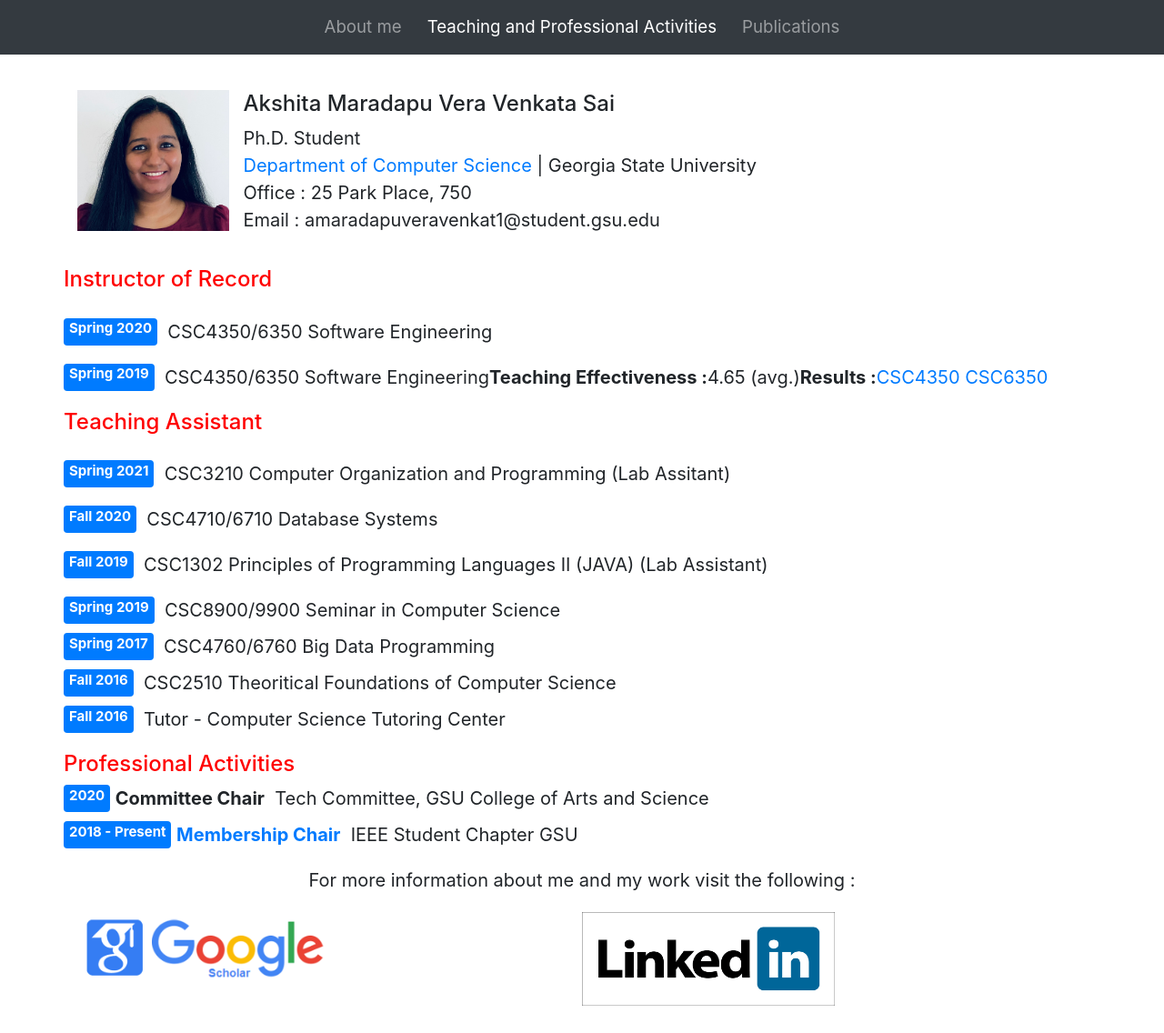
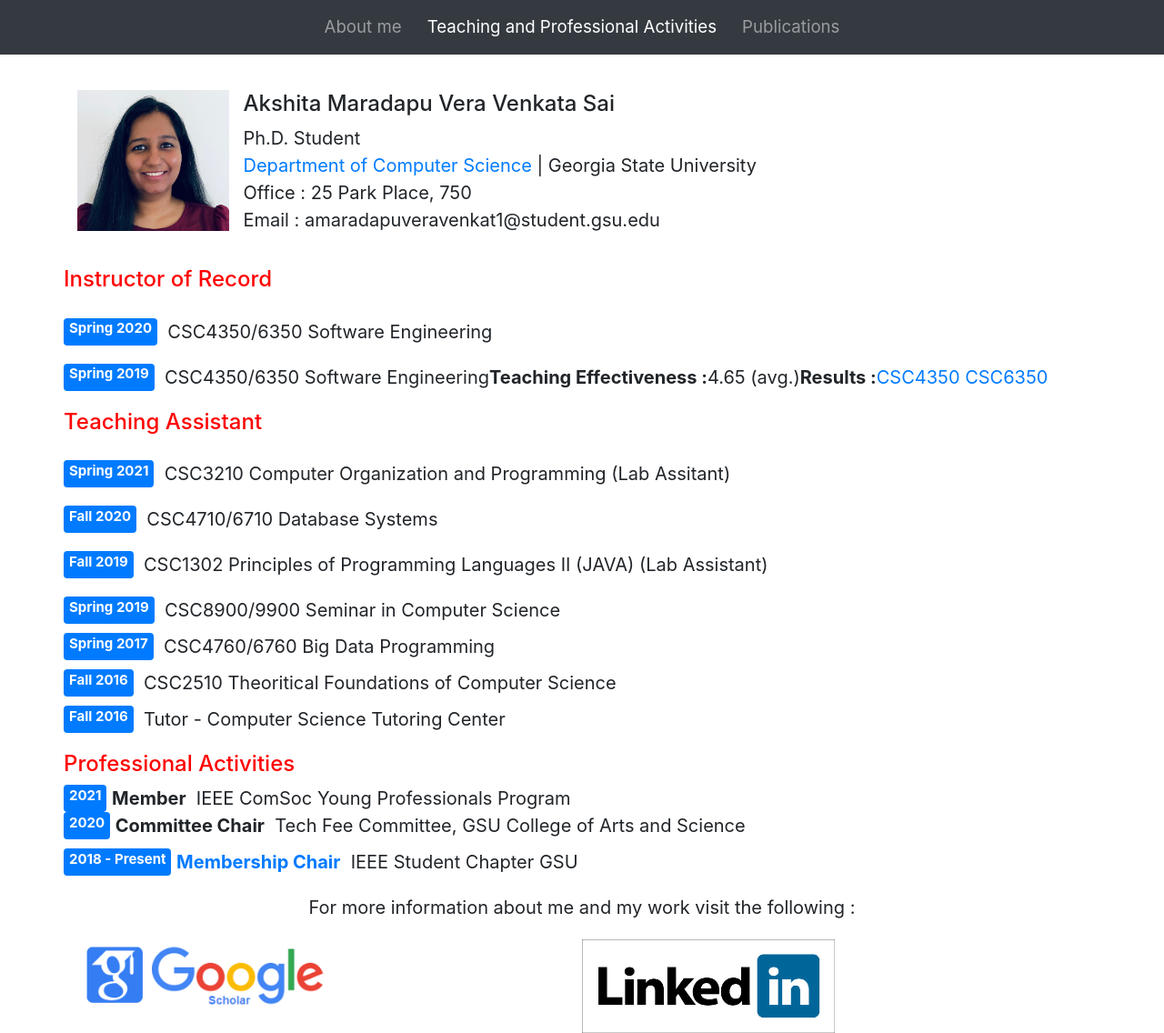
Before and after one commit to Akshitamvvs/Akshitamvvs.github.io, a plain HTML site: page teaching.html in a window 1280 px wide. Shown: the whole page at 91% size. Before the commit the page ends 1106 px from the top, so only its background shows below. Drawn offline with nearby package versions, Linux system fonts and the light colour scheme.

Commit message:
Added IEEE comsoc

```diff
--- a/teaching.html
+++ b/teaching.html
@@ -77,7 +77,10 @@
         <h4 style="color:red;">Professional Activities</h4>
     </div>
     <div class="row" style="font-size:15pt;">
-      <span class="badge badge-primary">2020</span> &nbsp; <b> Committee Chair </b> &nbsp; Tech Committee, GSU College of Arts and Science
+      <span class="badge badge-primary">2021</span> &nbsp; <b> Member </b> &nbsp; IEEE ComSoc Young Professionals Program
+  </div>
+    <div class="row" style="font-size:15pt;">
+      <span class="badge badge-primary">2020</span> &nbsp; <b> Committee Chair </b> &nbsp; Tech Fee Committee, GSU College of Arts and Science
   </div>
     <div class="row" style="font-size:15pt;padding-top: 10px;">
         <span class="badge badge-primary">2018 - Present</span> &nbsp; <b><a href="https://ieee.cs.gsu.edu/officer.html">Membership Chair</a></b> &nbsp; IEEE Student Chapter GSU
```
